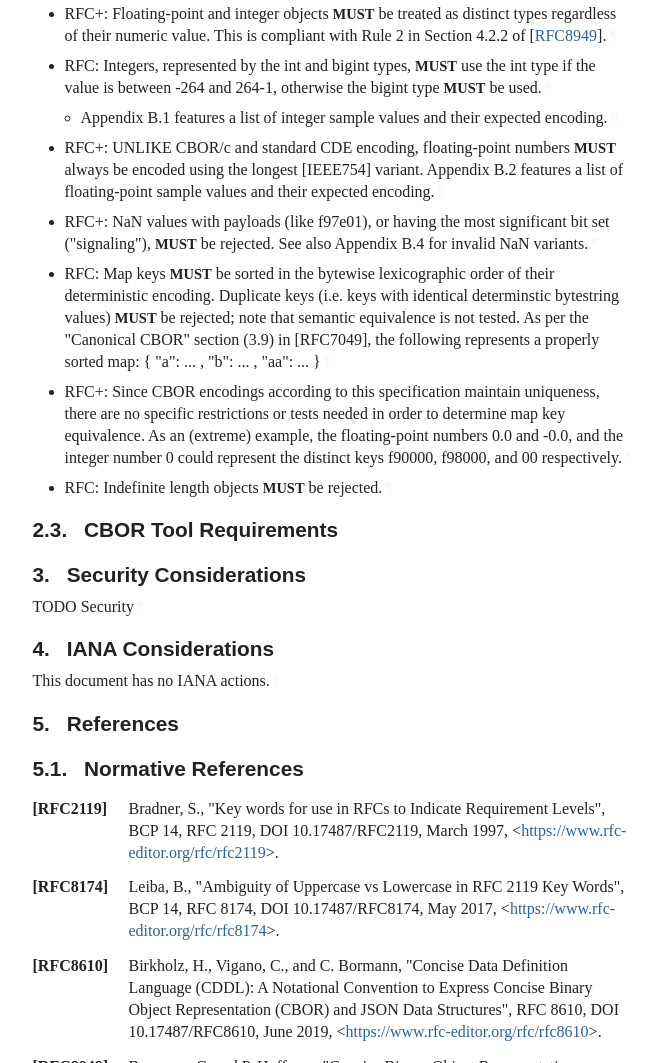
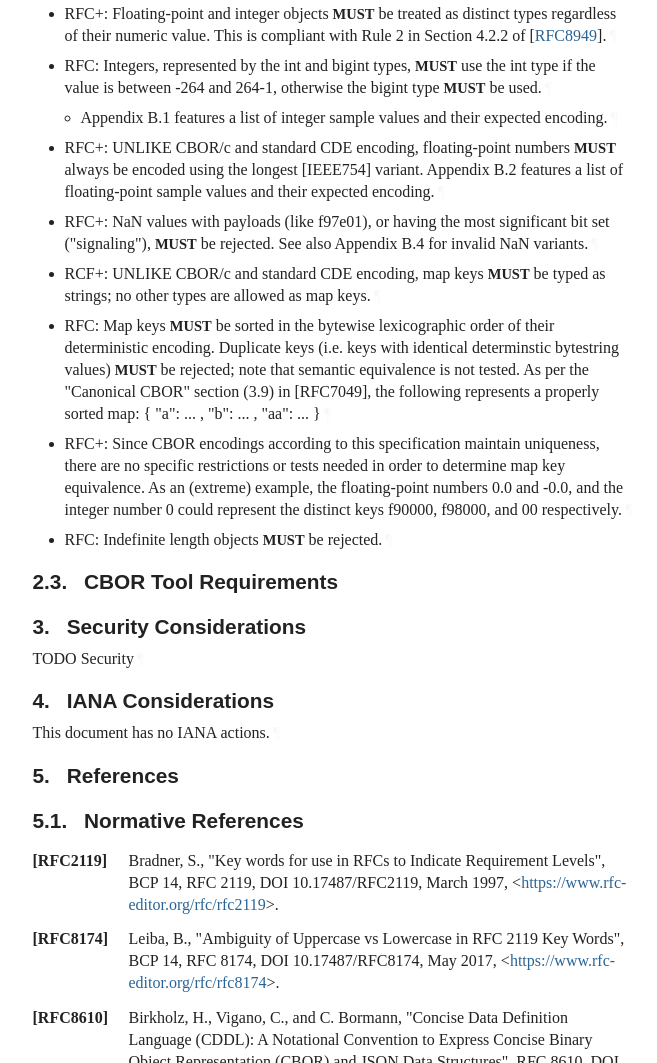
Before and after one commit to ipfs-tech/cborc42, a plain HTML site: page draft-caballero-cbor-cborc42.html in a window 1280 px wide. Shown: the part 2411-3474 px from the top of the page, without its empty margins (92-749 px from the left). Drawn offline with Linux system fonts and the light colour scheme; a web font is replaced by a local one.

Commit message:
Script updating gh-pages from 7b01ba0. [ci skip]

```diff
--- a/draft-caballero-cbor-cborc42.html
+++ b/draft-caballero-cbor-cborc42.html
@@ -1244,7 +1244,7 @@ Configuring CBOR tooling in various languages to decode this data and encode new
         </h3>
 <p id="section-1.1-1">The primary goal with this specification, is enabling application developers to configure CBOR tooling for this profile in as language-agnostic a way as possible.
 The historical design of this profile was to maximize determinism and simplicity for an internet-scale directed acyclical graph of CBOR documents linked to one another by binary hashes.
-These simple content identifiers, defined in Appendix A, are always expressed as bytestrings of tag 42 (similar in design to to <span>[<a href="#RFC6920" class="cite xref">RFC6920</a>]</span> Named Information Hashes).
+These simple content identifiers, defined in Appendix A, are always expressed as bytestrings of tag 42 (similar in design to <span>[<a href="#RFC6920" class="cite xref">RFC6920</a>]</span> Named Information Hashes).
 All other tags, and many major and minor types, are forbidden to reduce ambiguity, and developers are encouraged to express many kinds of data at higher layers by using the supported types (such as strings or bytestrings).<a href="#section-1.1-1" class="pilcrow">¶</a></p>
 </section>
 </div>
@@ -1371,18 +1371,21 @@ appear in all capitals, as shown here.<a href="#section-1.2-1" class="pilcrow">
             <p id="section-2.2-2.4.1">RFC+: NaN values with payloads (like f97e01), or having the most significant bit set ("signaling"), <span class="bcp14">MUST</span> be rejected. See also Appendix B.4 for invalid NaN variants.<a href="#section-2.2-2.4.1" class="pilcrow">¶</a></p>
 </li>
           <li class="normal" id="section-2.2-2.5">
-            <p id="section-2.2-2.5.1">RFC: Map keys <span class="bcp14">MUST</span> be sorted in the bytewise lexicographic order of their deterministic encoding. Duplicate keys (i.e. keys with identical determinstic bytestring values) <span class="bcp14">MUST</span> be rejected; note that semantic equivalence is not tested. As per the "Canonical CBOR" section (3.9) in [RFC7049], the following represents a properly sorted map:
+            <p id="section-2.2-2.5.1">RCF+: UNLIKE CBOR/c and standard CDE encoding, map keys <span class="bcp14">MUST</span> be typed as strings; no other types are allowed as map keys.<a href="#section-2.2-2.5.1" class="pilcrow">¶</a></p>
+</li>
+          <li class="normal" id="section-2.2-2.6">
+            <p id="section-2.2-2.6.1">RFC: Map keys <span class="bcp14">MUST</span> be sorted in the bytewise lexicographic order of their deterministic encoding. Duplicate keys (i.e. keys with identical determinstic bytestring values) <span class="bcp14">MUST</span> be rejected; note that semantic equivalence is not tested. As per the "Canonical CBOR" section (3.9) in [RFC7049], the following represents a properly sorted map:
 {
 "a": ... ,
 "b": ... ,
 "aa": ...
-}<a href="#section-2.2-2.5.1" class="pilcrow">¶</a></p>
-</li>
-          <li class="normal" id="section-2.2-2.6">
-            <p id="section-2.2-2.6.1">RFC+: Since CBOR encodings according to this specification maintain uniqueness, there are no specific restrictions or tests needed in order to determine map key equivalence. As an (extreme) example, the floating-point numbers 0.0 and -0.0, and the integer number 0 could represent the distinct keys f90000, f98000, and 00 respectively.<a href="#section-2.2-2.6.1" class="pilcrow">¶</a></p>
+}<a href="#section-2.2-2.6.1" class="pilcrow">¶</a></p>
 </li>
           <li class="normal" id="section-2.2-2.7">
-            <p id="section-2.2-2.7.1">RFC: Indefinite length objects <span class="bcp14">MUST</span> be rejected.<a href="#section-2.2-2.7.1" class="pilcrow">¶</a></p>
+            <p id="section-2.2-2.7.1">RFC+: Since CBOR encodings according to this specification maintain uniqueness, there are no specific restrictions or tests needed in order to determine map key equivalence. As an (extreme) example, the floating-point numbers 0.0 and -0.0, and the integer number 0 could represent the distinct keys f90000, f98000, and 00 respectively.<a href="#section-2.2-2.7.1" class="pilcrow">¶</a></p>
+</li>
+          <li class="normal" id="section-2.2-2.8">
+            <p id="section-2.2-2.8.1">RFC: Indefinite length objects <span class="bcp14">MUST</span> be rejected.<a href="#section-2.2-2.8.1" class="pilcrow">¶</a></p>
 </li>
         </ul>
 </section>
```
Also changed, not shown: draft-caballero-cbor-cborc42.txt.
